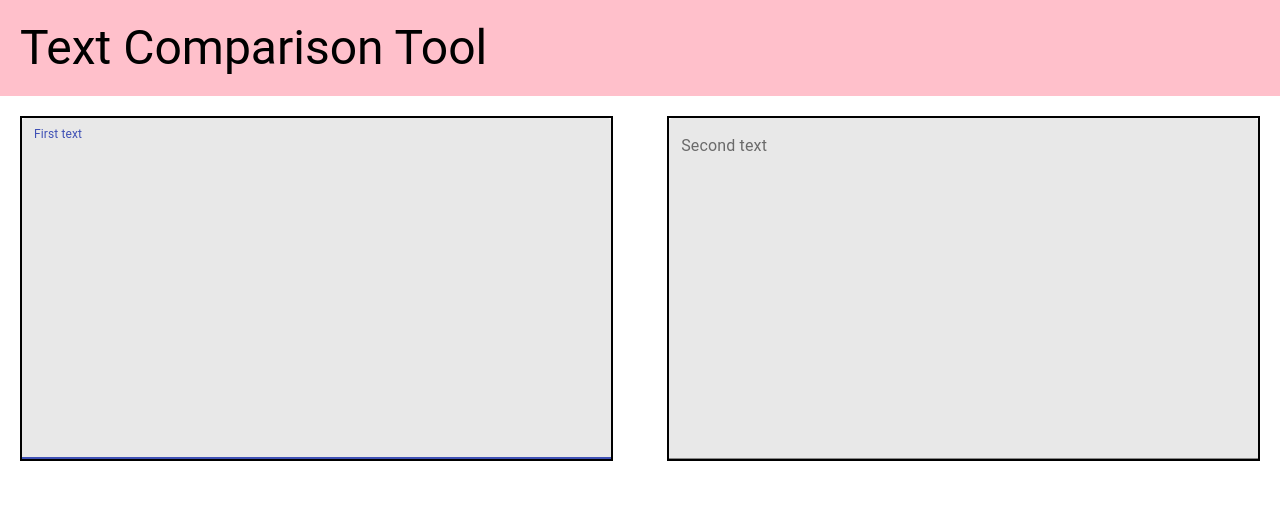
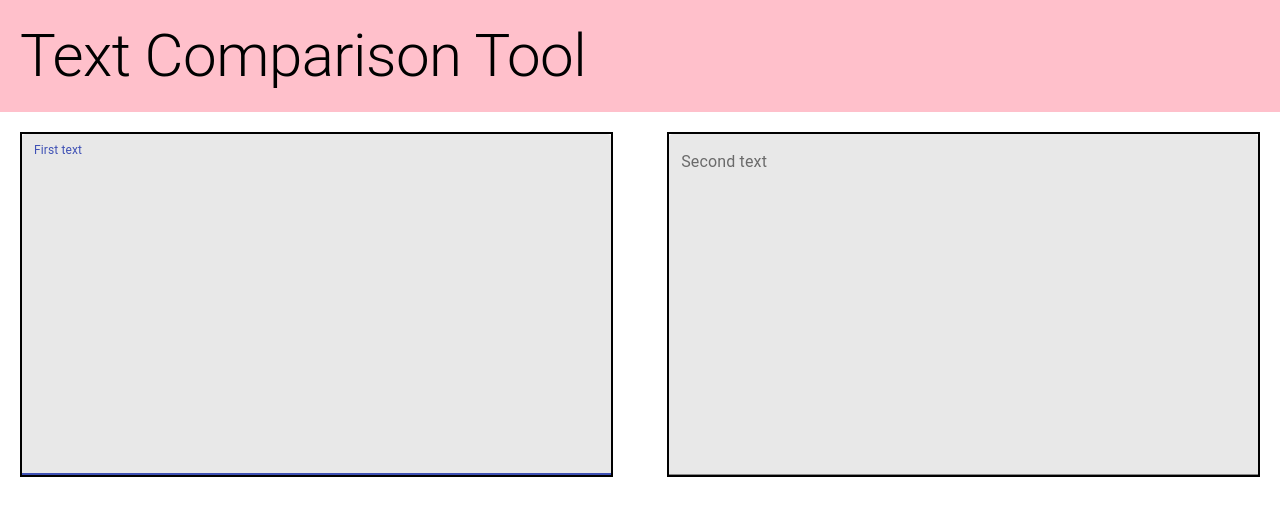
Before and after one commit to lauraleegookool/text-compare, a React (Create React App) app: page / in a window 1280 px wide. Shown: the top 516 px of the page. Built offline with nearby package versions, Linux system fonts and the light colour scheme.

Commit message:
changed size of header

```diff
--- a/src/Components/Header.jsx
+++ b/src/Components/Header.jsx
@@ -4,7 +4,7 @@
 function Header(props) {
     return (
         <div className="header">
-            <Typography variant="h3">{props.text}</Typography>
+            <Typography variant="h2">{props.text}</Typography>
         </div>
     );
 }
```
